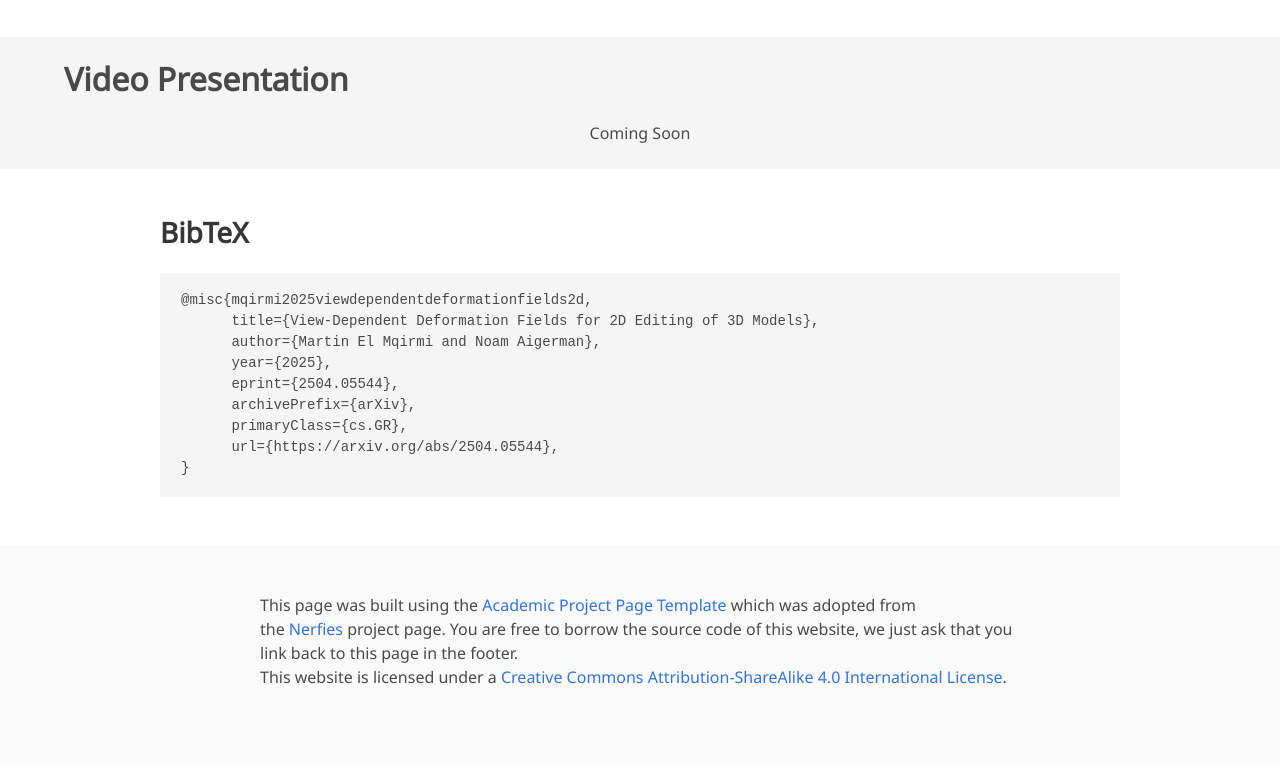
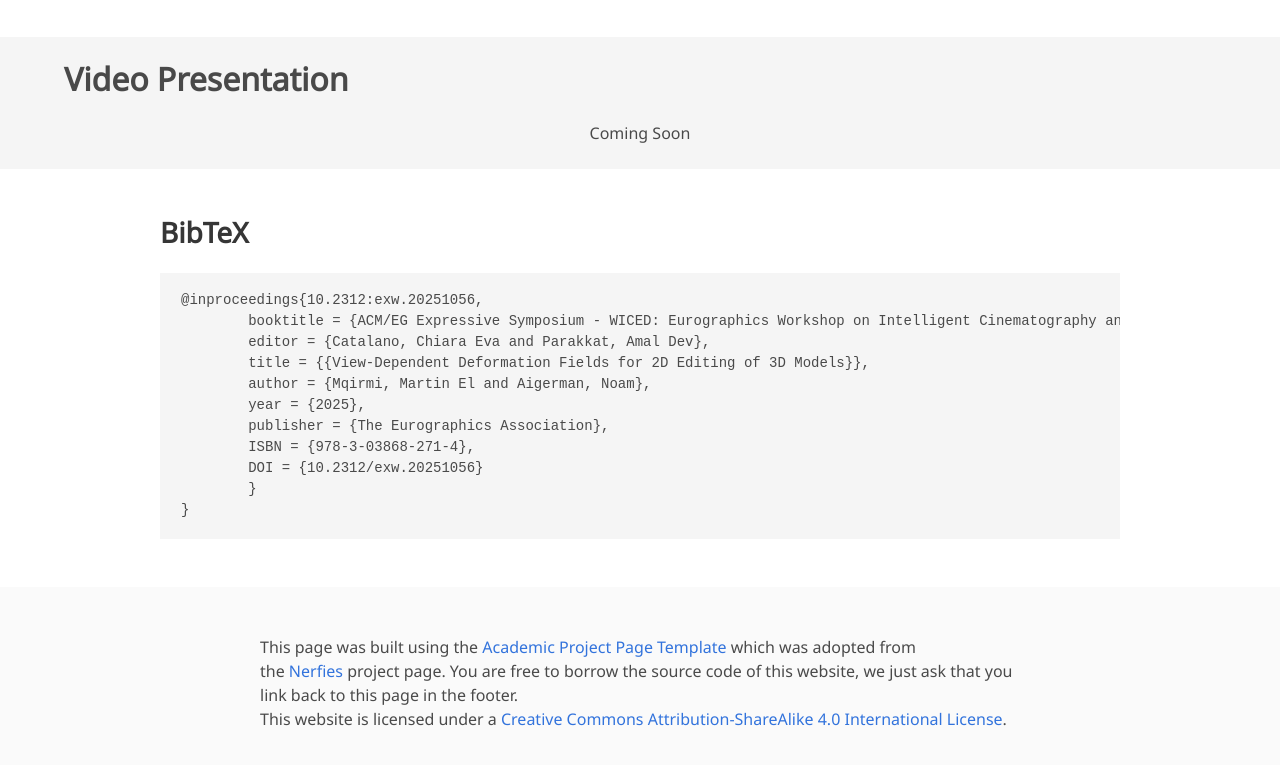
Before and after one commit to Martin-elmqirmi/view_dependent_deformation_fields_project_page, a plain HTML site: page index.html in a window 1280 px wide. Shown: the part 2169-2934 px from the top of the page. Drawn offline with nearby package versions, Linux system fonts and the light colour scheme; some icons are missing; a web font is replaced by a local one.

Commit message:
Fix: the bibTex citation

```diff
--- a/index.html
+++ b/index.html
@@ -236,14 +236,16 @@
   <section class="section" id="BibTeX">
     <div class="container is-max-desktop content">
       <h2 class="title">BibTeX</h2>
-      <pre><code>@misc{mqirmi2025viewdependentdeformationfields2d,
-      title={View-Dependent Deformation Fields for 2D Editing of 3D Models},
-      author={Martin El Mqirmi and Noam Aigerman},
-      year={2025},
-      eprint={2504.05544},
-      archivePrefix={arXiv},
-      primaryClass={cs.GR},
-      url={https://arxiv.org/abs/2504.05544},
+      <pre><code>@inproceedings{10.2312:exw.20251056,
+        booktitle = {ACM/EG Expressive Symposium - WICED: Eurographics Workshop on Intelligent Cinematography and Editing},
+        editor = {Catalano, Chiara Eva and Parakkat, Amal Dev},
+        title = {{View-Dependent Deformation Fields for 2D Editing of 3D Models}},
+        author = {Mqirmi, Martin El and Aigerman, Noam},
+        year = {2025},
+        publisher = {The Eurographics Association},
+        ISBN = {978-3-03868-271-4},
+        DOI = {10.2312/exw.20251056}
+        }
 }</code></pre>
     </div>
 </section>
```
